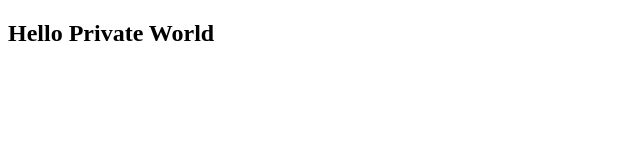
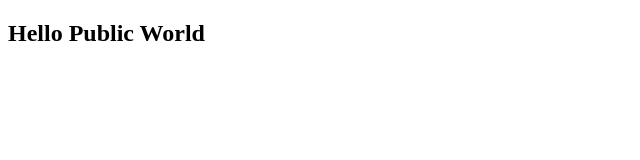
Before and after one commit to tushar0220/project3, a plain HTML site: page index.html in a window 1280 px wide. Shown: the full height of the page, 0-640 px from the left. Drawn offline with Linux system fonts and the light colour scheme.

Commit message:
made public

```diff
--- a/index.html
+++ b/index.html
@@ -7,6 +7,6 @@
     <title>Document</title>
 </head>
 <body>
-    <h2>Hello Private World</h2>
+    <h2>Hello Public World</h2>
 </body>
 </html>
```
